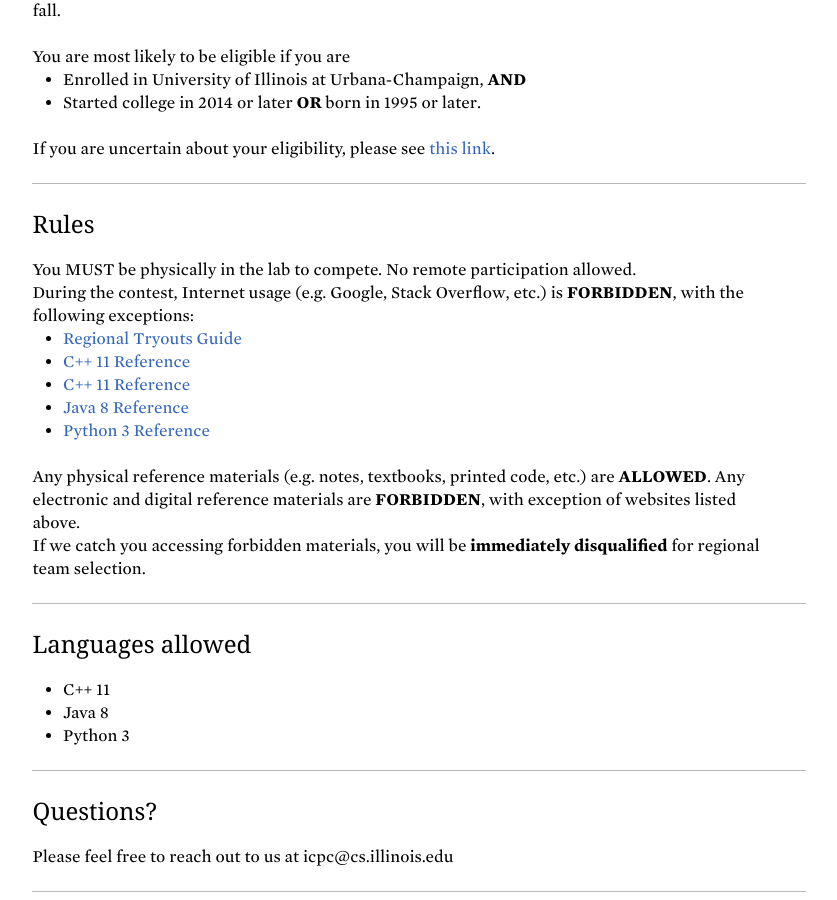
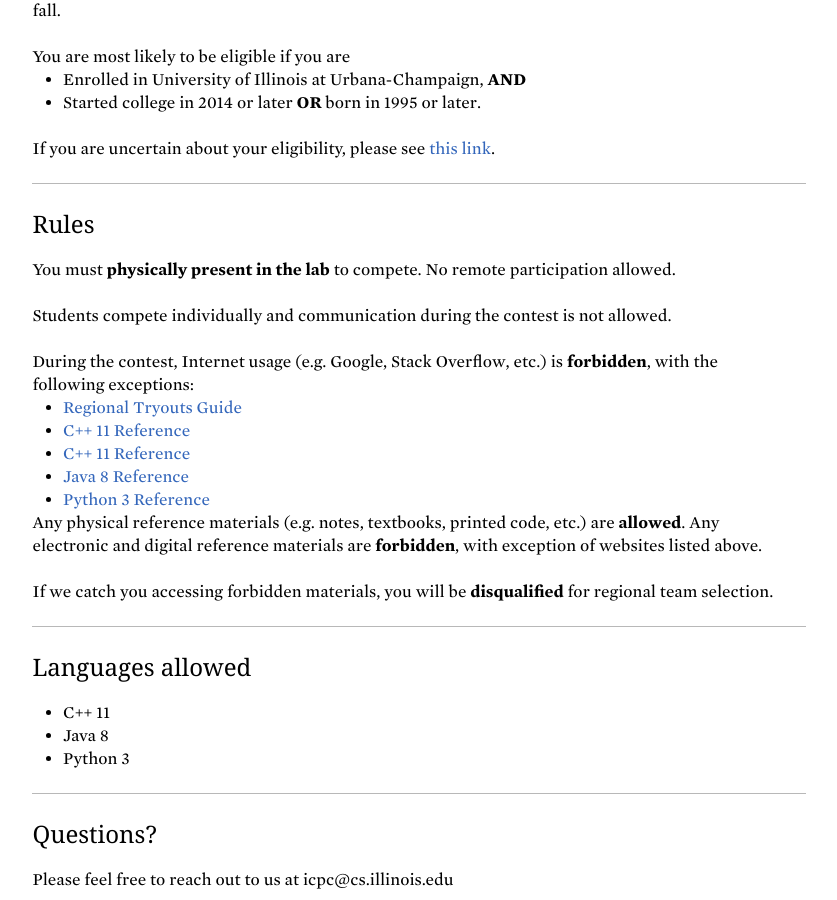
Before and after one commit to acm-uiuc/icpc-website, a Jekyll site: the page built from tryouts.html, in a window 1280 px wide and 900 px high, scrolled down 1343 px. Shown: the whole window, without its empty margins (221-1058 px from the left). Built offline with Jekyll 4.4.1, drawn with Linux system fonts in a browser that asks for light colours; nearby versions of some CDN libraries; some web fonts are replaced.

Commit message:
Update rules

```diff
--- a/tryouts.html
+++ b/tryouts.html
@@ -52,17 +52,18 @@
 
 <div class="item">
     <h2 class="title">Rules</h2>
-    You MUST be physically in the lab to compete. No remote participation allowed. <br>
-    During the contest, Internet usage (e.g. Google, Stack Overflow, etc.) is <b>FORBIDDEN</b>, with the following exceptions:
+    You must <b>physically present in the lab</b> to compete. No remote participation allowed. <br><br>
+    Students compete individually and communication during the contest is not allowed. <br><br>
+    During the contest, Internet usage (e.g. Google, Stack Overflow, etc.) is <b>forbidden</b>, with the following exceptions:
     <ul style="margin-left:2em">
         <li><a href="/assets/domjudge/guide.pdf" target="_blank">Regional Tryouts Guide</a></li>
         <li><a href="http://www.cplusplus.com/reference/" target="_blank">C++ 11 Reference</a></li>
         <li><a href="https://en.cppreference.com/w/" target="_blank">C++ 11 Reference</a></li>
         <li><a href="https://docs.oracle.com/javase/8/docs/api" target="_blank">Java 8 Reference</a></li>
         <li><a href="https://docs.python.org" target="_blank">Python 3 Reference</a></li>
-    </ul><br>
-    Any physical reference materials (e.g. notes, textbooks, printed code, etc.) are <b>ALLOWED</b>. Any electronic and digital reference materials are <b>FORBIDDEN</b>, with exception of websites listed above. <br>
-    If we catch you accessing forbidden materials, you will be <b>immediately disqualified</b> for regional team selection. <br>
+    </ul>
+    Any physical reference materials (e.g. notes, textbooks, printed code, etc.) are <b>allowed</b>. Any electronic and digital reference materials are <b>forbidden</b>, with exception of websites listed above. <br><br>
+    If we catch you accessing forbidden materials, you will be <b>disqualified</b> for regional team selection. <br>
 </div>
 
 <div class="item">
```
Also changed, not shown: ipl.html (+5 -4 lines).
